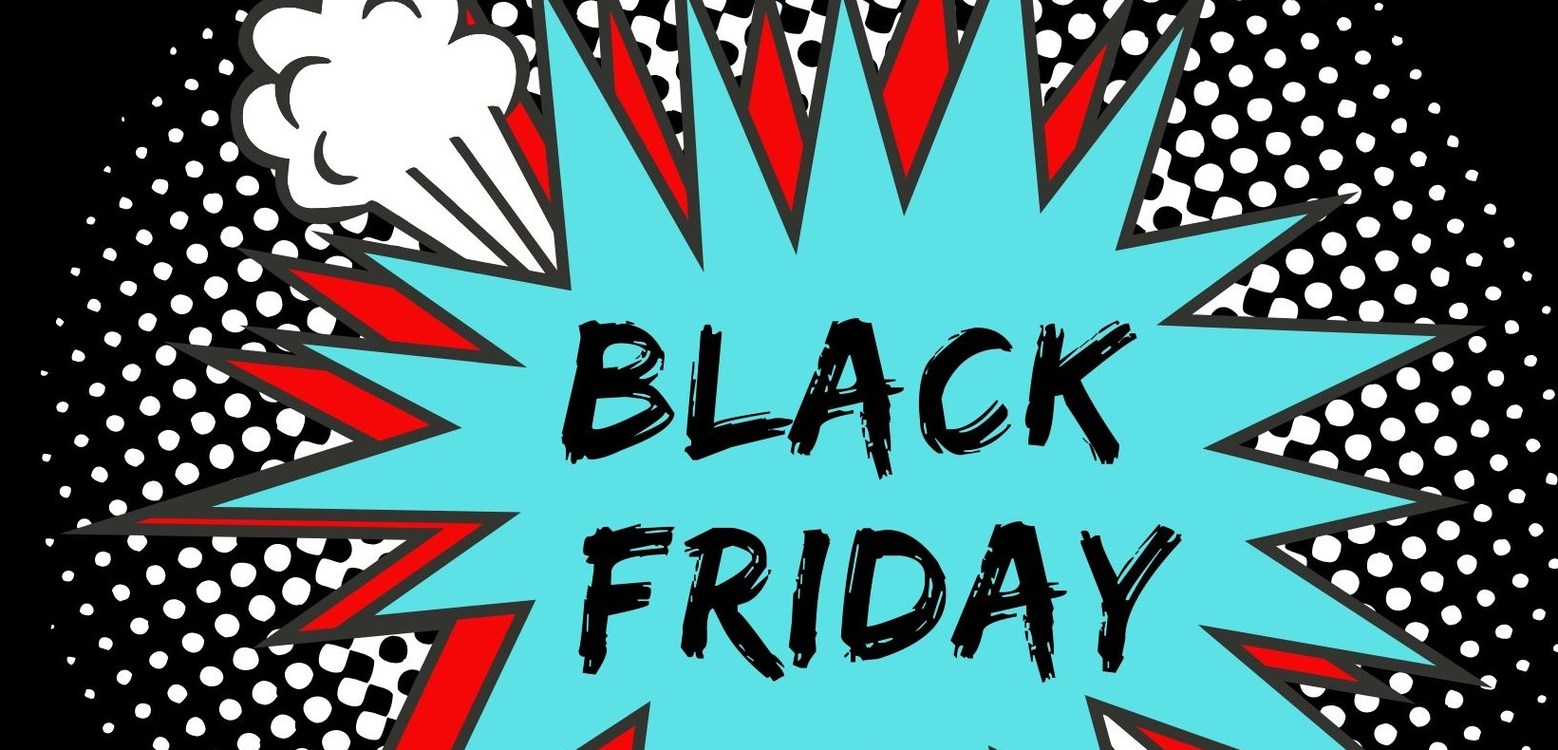
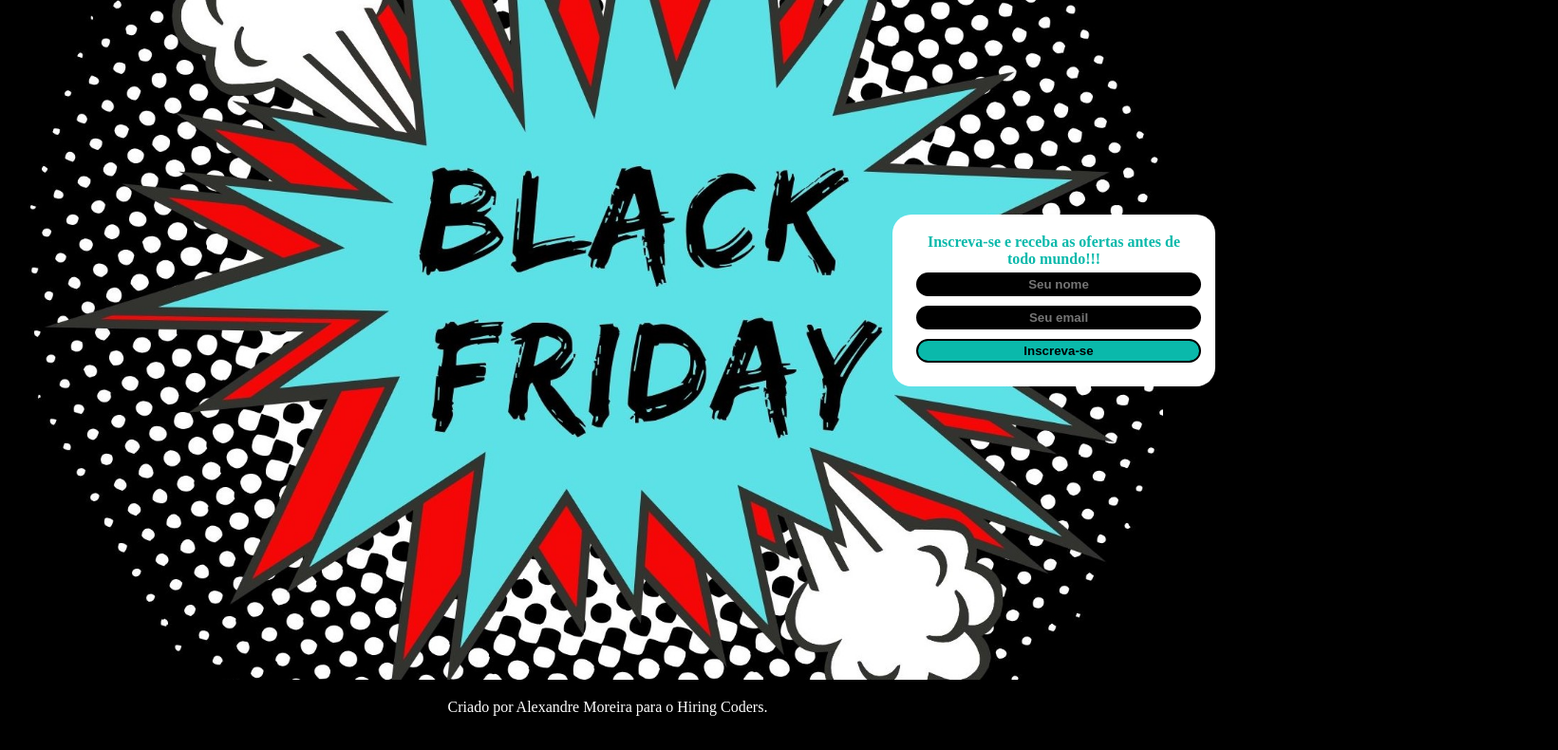
Before and after one commit to alemlima/hc_desafio1, a plain HTML site: page index.html in a window 1280 px wide. Shown: the part 169-959 px from the top of the page at 95% size, 1641 px wide, since content can reach past the window. Drawn offline with Linux system fonts and the light colour scheme.

Commit message:
Adicionadas algumas regras de estilo

```diff
--- a/index.html
+++ b/index.html
@@ -20,19 +20,18 @@
             title="Insert Coin Logo">
     </header>
     <main>
-        <section>
-            <img src="./assets/images/bg.jpg" alt="Black Friday" title="Black Friday">
-        </section>
-        <section>
-            <h1>Inscreva-se e receba as ofertas antes de todo mundo!!!</h1>
-            <div>
+        <section class="section-container background">
+
+            <div class="form-container">
+                <p>Inscreva-se e receba as ofertas antes de todo mundo!!!</p>
                 <form action="#" method="POST">
-                    <input type="text" name="nome">
-                    <input type="email" name="email">
-                    <input type="submit" value="Me inscrever!">
+                    <input type="text" name="nome" placeholder="Seu nome">
+                    <input type="email" name="email" placeholder="Seu email">
+                    <input type="submit" value="Inscreva-se">
                 </form>
             </div>
         </section>
+
     </main>
     <footer>
         <p>Criado por Alexandre Moreira para o Hiring Coders.</p>
--- a/stylesheet/style.css
+++ b/stylesheet/style.css
@@ -7,7 +7,74 @@
   border:0
   }
 
+  html {
+  scroll-behavior: smooth;
+}
+
 body{
-  background-color: black;
-  color: white;
+    background-color: black;
+    color: white;
 }
+
+header{
+  display: flex;
+  height: 10vh;
+  width: 100%;
+ justify-content: center;
+ padding-bottom: 5px;
+
+}
+
+.section-container{
+  height: 30vh;
+  width: 100%;
+  display: flex;
+  justify-content: right;
+  align-items: center;
+}
+
+.background{
+  background-image: url('../assets/images/bg.jpg');
+  height: 100vh;
+  width:100%;
+  background-attachment: fixed;
+  background-size: contain;
+  background-repeat: no-repeat;
+}
+
+.form-container{
+  background: #fff;
+  border-radius: 20px;
+  padding: 20px;
+  max-width: 300px;
+  display: flex;
+  flex-flow: row wrap;
+  align-items: center;
+  }
+
+input{
+  width: 100%;
+  height: 25px;
+  margin: 5px;
+  text-align: center;
+  border-radius: 15px;
+  background: #000;
+  color: rgb(10, 185, 171);
+  font-weight: bolder;
+}
+input[type=submit]{
+  background:rgb(10, 185, 171);
+  color: #000;
+  border: 2px solid #000
+}
+.form-container p{
+  color:rgb(10, 185, 171);
+  text-align: center;
+  font-weight: bolder;
+}
+
+footer{
+  height: 20px;
+  text-align: center;
+  padding: 20px;
+}
```
Also changed, not shown: assets/images/favicon.ico, assets/images/logo.png.
